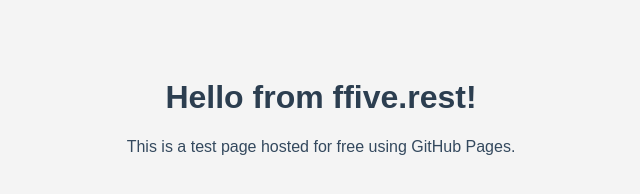
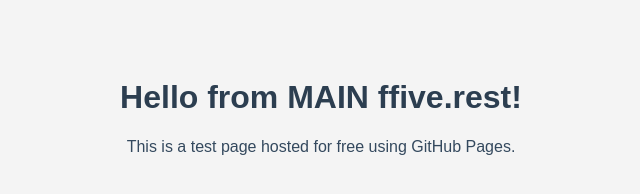
Before and after one commit to ffiverest/ffiverest.github.io, a plain HTML site: page index.html in a window 1280 px wide. Shown: the whole page, without its empty margins (319-959 px from the left). Drawn offline with Linux system fonts and the light colour scheme.

Commit message:
Update index.html

```diff
--- a/index.html
+++ b/index.html
@@ -20,7 +20,7 @@
   </style>
 </head>
 <body>
-  <h1>Hello from ffive.rest!</h1>
+  <h1>Hello from MAIN ffive.rest!</h1>
   <p>This is a test page hosted for free using GitHub Pages.</p>
 </body>
 </html>
```
